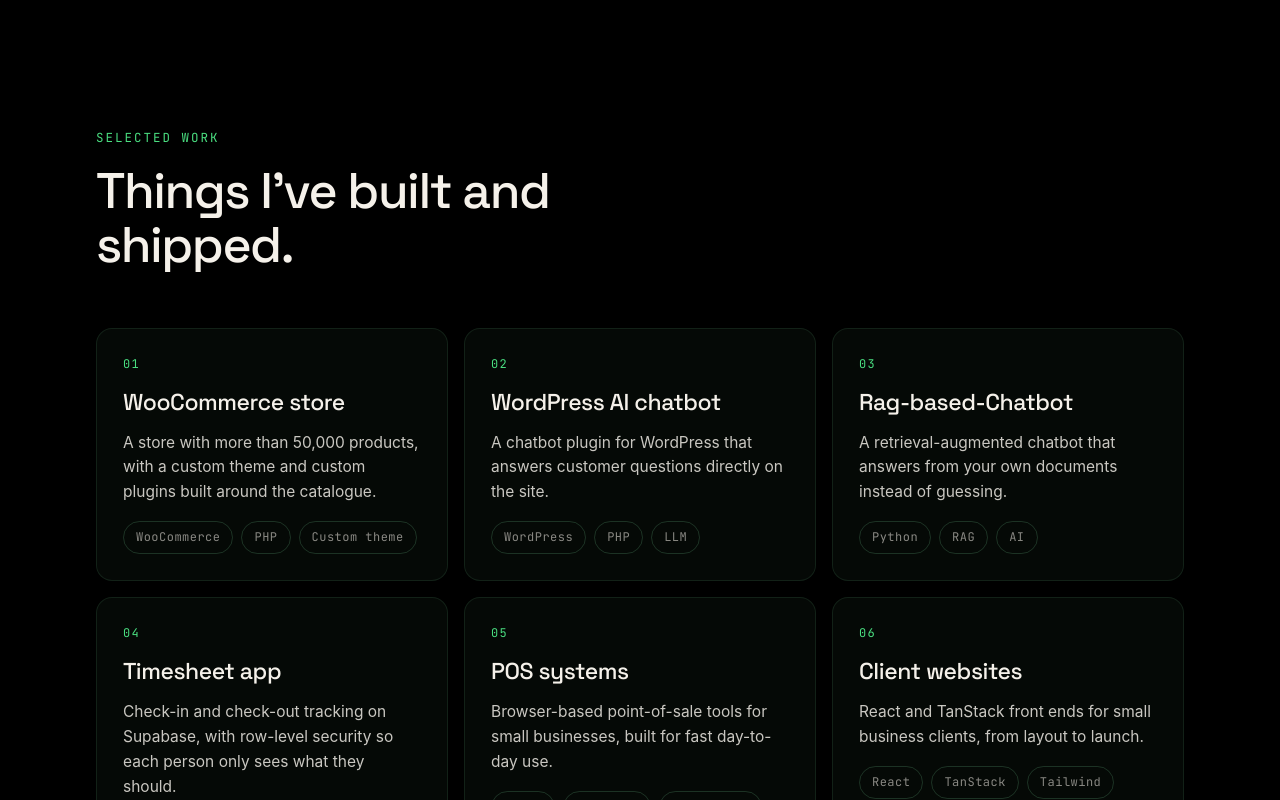
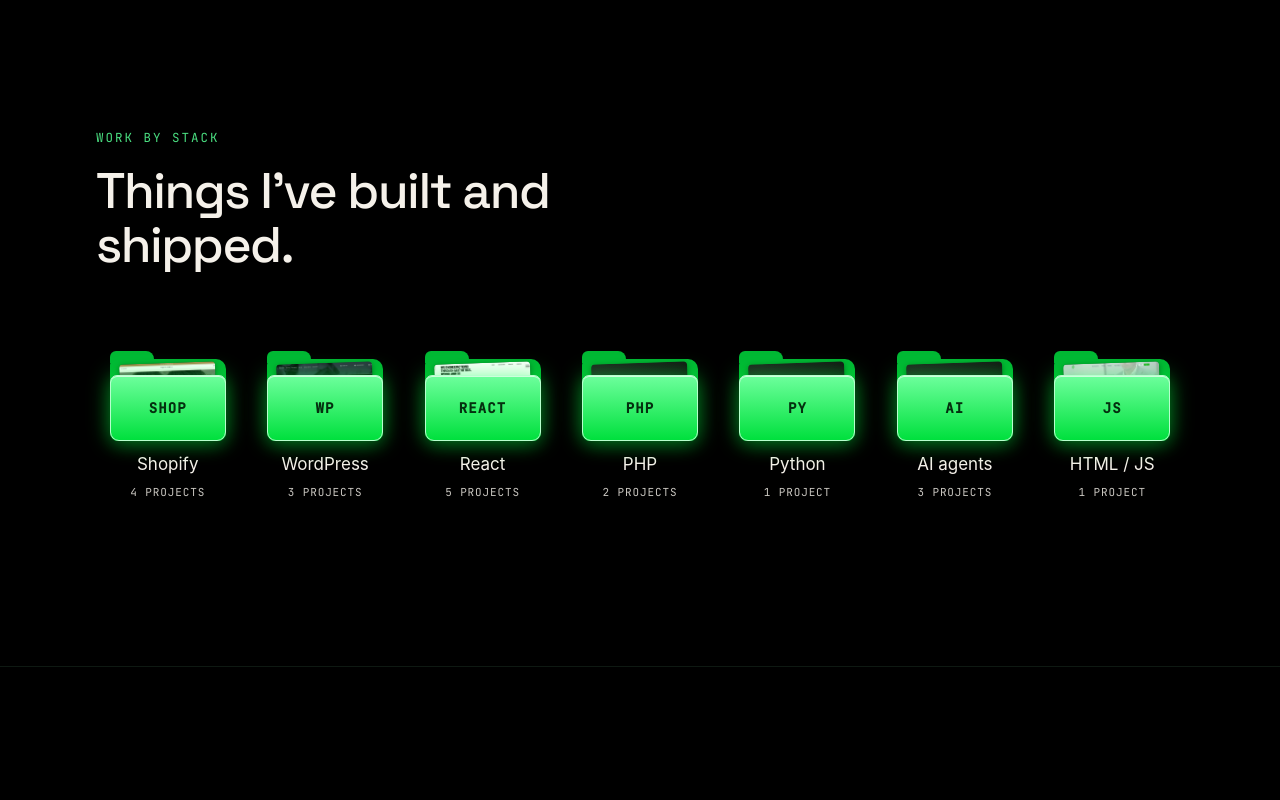
Before and after one commit to abdulhayeedev/abdul-mcp, a Next.js app: page / in a window 1280 px wide. Shown: the part 1500-2300 px from the top of the page. Built offline with nearby package versions, Linux system fonts and the light colour scheme; a web font is replaced by a local one.

Commit message:
Update page.tsx

```diff
--- a/app/page.tsx
+++ b/app/page.tsx
@@ -171,28 +171,8 @@ export default function Home() {
 
           <section className="s" id="work">
             <div className="inner">
-              <div className="eyebrow reveal">Selected work</div>
+              <div className="eyebrow reveal">Work by stack</div>
               <h2 className="reveal">Things I&apos;ve built and shipped.</h2>
-              <div className="grid g3">
-                {projects.map((p) => {
-                  const body = (
-                    <>
-                      <div className="n">{p.n}</div>
-                      <h3>{p.name}</h3>
-                      <p>{p.text}</p>
-                      <div className="meta">
-                        {p.tags.map((t) => (<span className="chip" key={t}>{t}</span>))}
-                      </div>
-                    </>
-                  );
-                  return p.href ? (
-                    <a className="card reveal" href={p.href} key={p.name}>{body}</a>
-                  ) : (
-                    <div className="card reveal" key={p.name}>{body}</div>
-                  );
-                })}
-              </div>
-              <div className="eyebrow reveal" style={{ marginTop: 48 }}>Websites and projects, by stack</div>
               <Folders />
             </div>
           </section>
```
